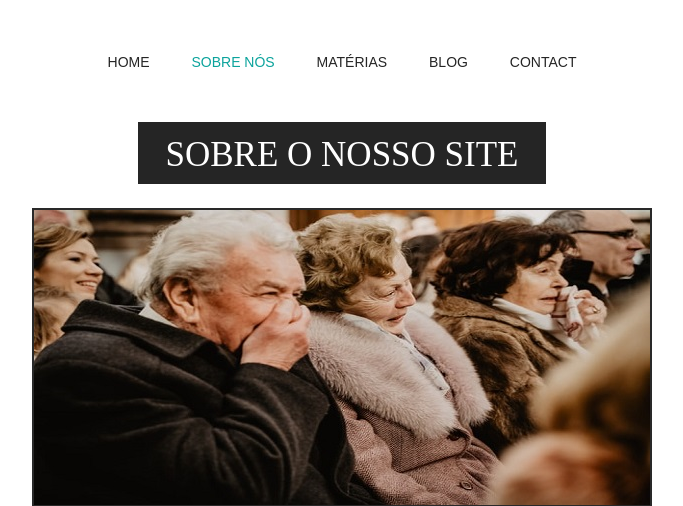
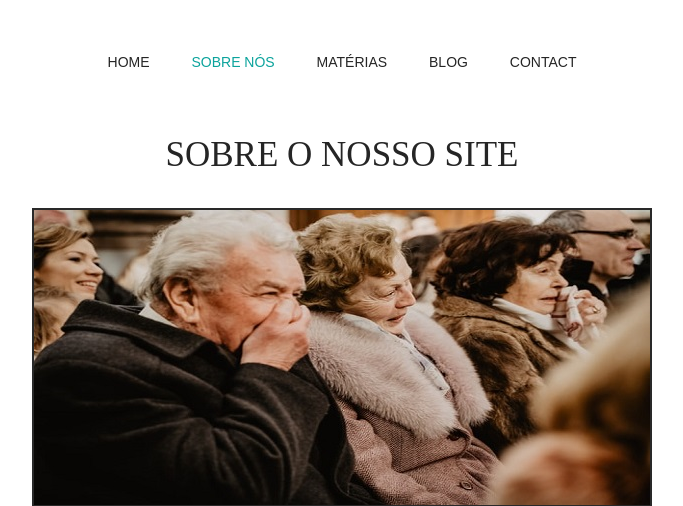
Before and after one commit to Cefhub/Cefhub12, a PHP site: page /about.html in a window 1280 px wide. Shown: the part 345-851 px from the top of the page, without its empty margins (298-981 px from the left). Run offline with PHP 8.4, Linux system fonts and the light colour scheme.

Commit message:
Update style.css

```diff
--- a/css/style.css
+++ b/css/style.css
@@ -87,7 +87,7 @@ p a:hover {
 	text-align: center;
 }
 #body h1 {
-	color: #fff;
+	color: #252525;
 	display: inline;
 	font-family: Futura;
 	font-size: 35px;
@@ -97,7 +97,7 @@ p a:hover {
 	text-transform: uppercase;
 }
 #body h1 span {
-	background: #252525;
+	background: #;
 	display: inline-block;
 	padding: 15px 28px 12px;
 }
```
